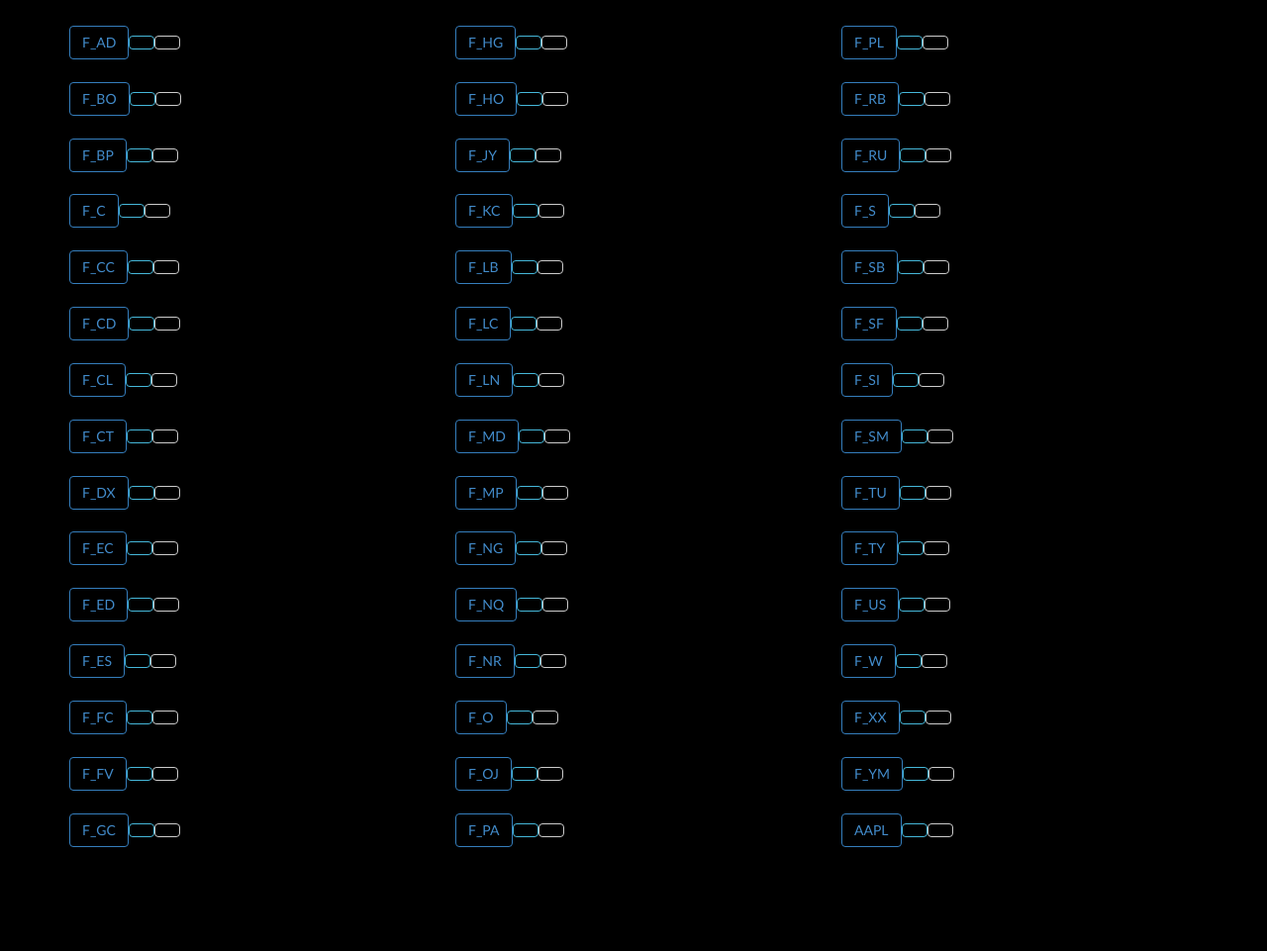
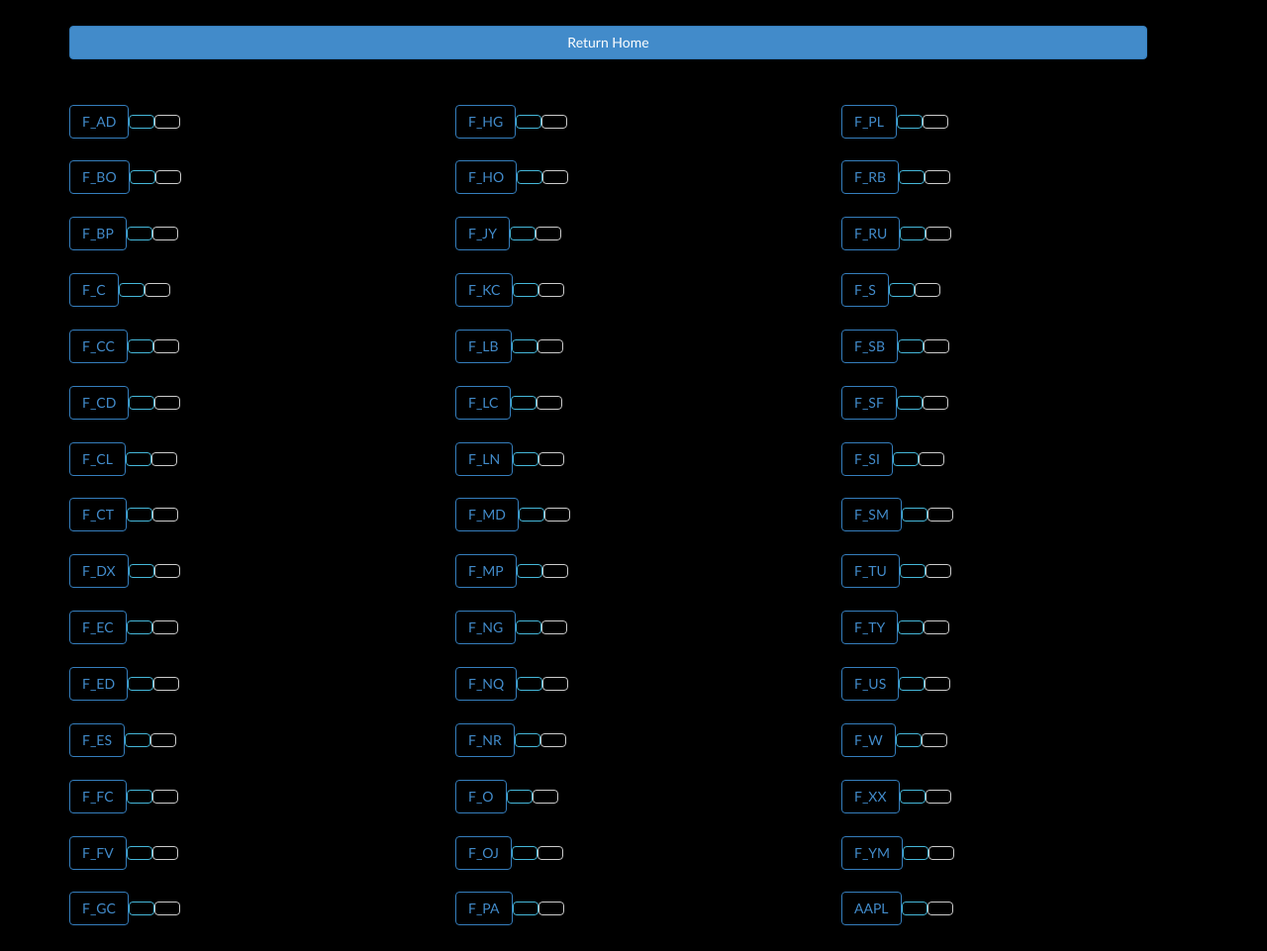
Before and after one commit to KevinJiao/CrowdInvest, a Flask app: page /contact in a window 1280 px wide. Shown: the whole page at 99% size. Before the commit the page ends 856 px from the top, so only its background shows below. Run offline with Flask 2, Linux system fonts and the light colour scheme; data comes from the database, SQL or seed files in the repository; both versions use the stored data as it was after the commit; data that the repository does not hold is empty; parts of the project's set-up code (start-up, migrations or seed data) failed here and were passed over; some libraries are stand-ins or nearby versions.

Commit message:
return to home

```diff
--- a/FlaskWebProject/static/scripts/Visualization.js
+++ b/FlaskWebProject/static/scripts/Visualization.js
@@ -79,7 +79,7 @@
         }
     }
 
-    document.getElementById("cash").innerHTML = "$" + json["cash"];
+    document.getElementById("cash").innerHTML = "$" + json["cash"].toFixed(2);
 
     var top = json["top"];
     for (i = 0; i < top.length; i++) {
--- a/FlaskWebProject/templates/StockList.html
+++ b/FlaskWebProject/templates/StockList.html
@@ -24,6 +24,14 @@
     color: 	#99ccff;
     padding: 3px;
 }
+
+.btn-block {
+    font-size: 22;
+    display: block;
+    width: 660%;
+
+}
+
   .btn-outline {
     background-color: transparent;
     color: inherit;
@@ -157,6 +165,12 @@
     </script>
     <div class="container">
   <div class="row">
+        <div class = "col-md-2 col-centered text-center">
+        <a href = "http://ticker.tech" class = "btn btn-primary btn-block" role = "button"> Return Home</a>
+        <br> <br>
+        </div>
+      </div>
+  <div class="row">
     <div class="col-sm-4">
       <div class="boxes1">
     </div>
```
Also changed, not shown: portfolio.db.
